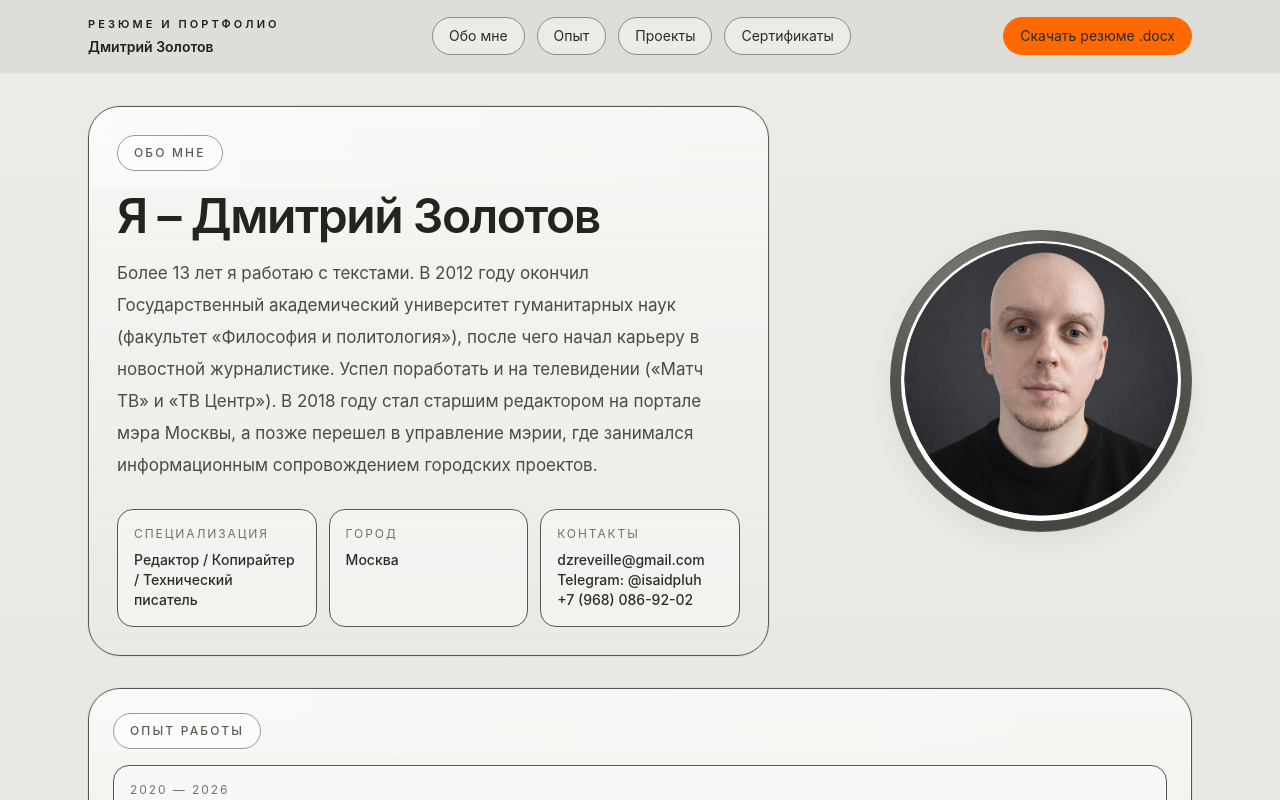
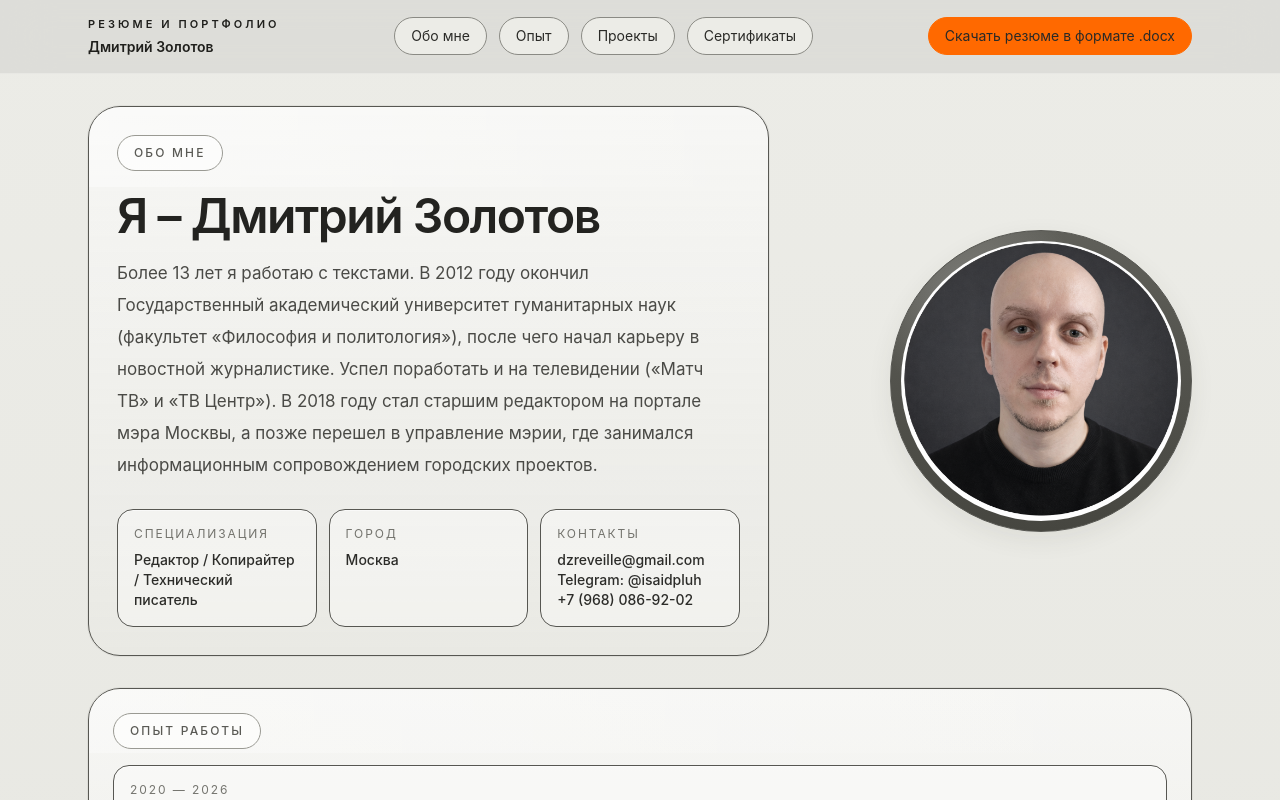
Before and after one commit to dzreveille-sudo/cvdmitriz, a React (Vite) app: page / in a window 1280 px wide. Shown: the top 800 px of the page. Built offline with nearby package versions, Linux system fonts and the light colour scheme.

Commit message:
Update App.jsx

```diff
--- a/src/App.jsx
+++ b/src/App.jsx
@@ -172,7 +172,7 @@ useEffect(() => {
         download="Дмитрий_Золотов_Резюме.docx"
         className="rounded-full border border-orange-500 bg-orange-500 px-4 py-2 text-sm text-white transition duration-300 hover:-translate-y-0.5 hover:bg-orange-600 hover:shadow-md"
       >
-        Скачать резюме .docx
+        Скачать резюме в формате .docx
       </a>
         </nav>
       </header>
```
